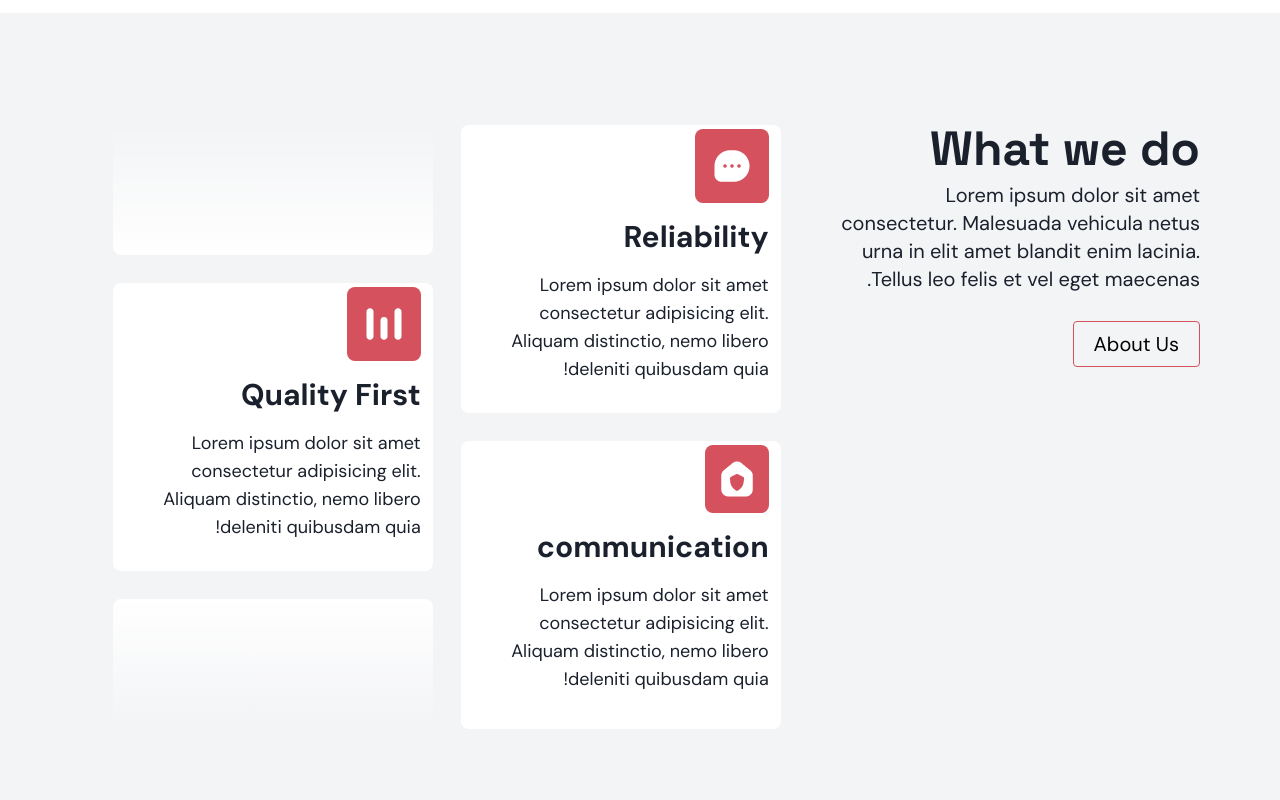
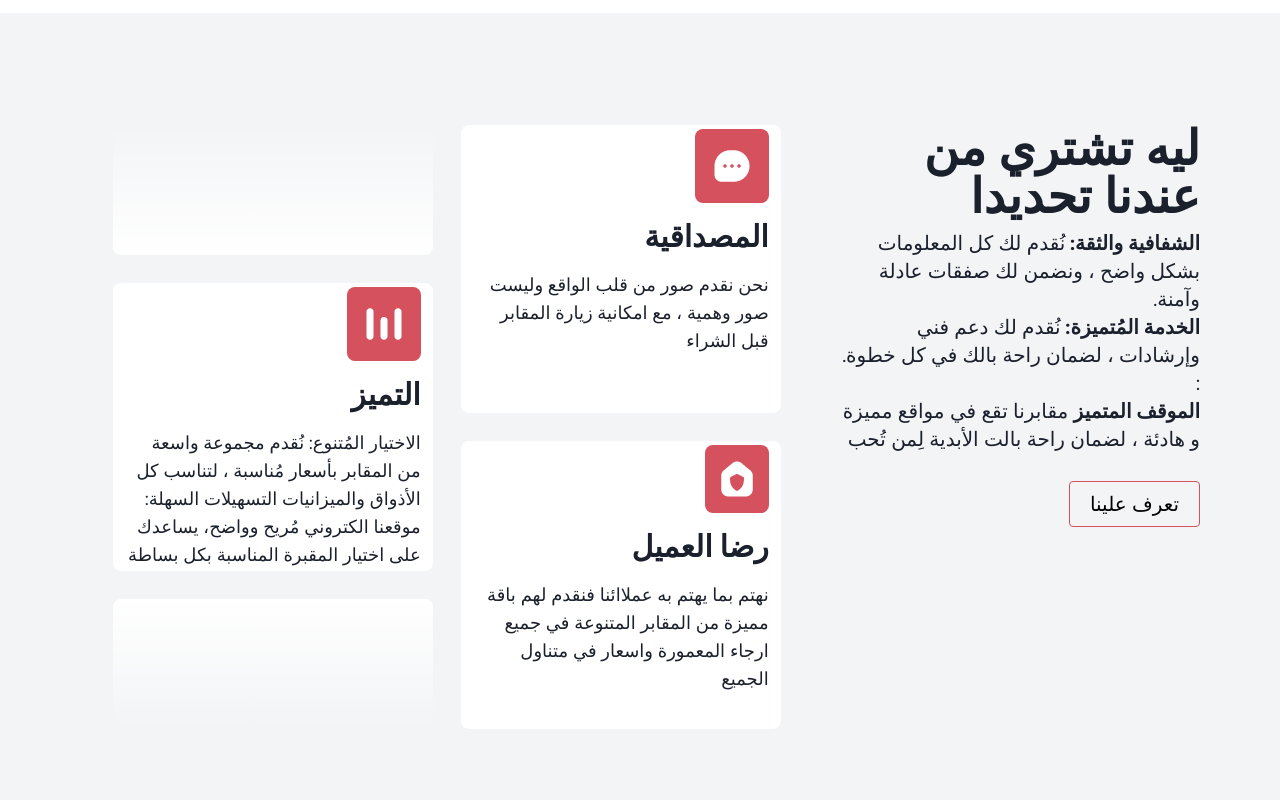
Before and after one commit to amr-abd-alhameed/ghallab, a React (Create React App) app: page /contact in a window 1280 px wide. Shown: the part 1880-2680 px from the top of the page. Built offline with nearby package versions, Linux system fonts and the light colour scheme.

Commit message:
the third release of contact page

```diff
--- a/src/components/contact-page-component/contact-page.jsx
+++ b/src/components/contact-page-component/contact-page.jsx
@@ -23,6 +23,10 @@ import { Link } from "react-router-dom";
 import { scrollToTop } from "../../constants/scrollToTop";
 
 import heroBg from "../../../src/assets/images/hero-bg-image.jpg";
+
+import icon1 from "../../assets/images/icons/reliability.png";
+import icon2 from "../../assets/images/icons/communication.png";
+import icon3 from "../../assets/images/icons/quality-first.png";
 
 const ContactPage = () => {
   const toast = useToast();
@@ -459,19 +463,22 @@ const ContactPage = () => {
             className="w-1/3 max-lg:w-full max-lg:text-center flex flex-col gap-2 items-start max-lg:items-center"
           >
             <h2 className="text-5xl max-md:text-4xl font-bold title-font">
-              What we do
+              ليه تشتري من عندنا تحديدا
             </h2>
             <p className="text-xl">
-              Lorem ipsum dolor sit amet consectetur. Malesuada vehicula netus
-              urna in elit amet blandit enim lacinia. Tellus leo felis et vel
-              eget maecenas.
+              <strong> الشفافية والثقة: </strong>
+              نُقدم لك كل المعلومات بشكل واضح ، ونضمن لك صفقات عادلة وآمنة.
+              <br /> <strong>الخدمة المُتميزة: </strong> نُقدم لك دعم فني
+              وإرشادات ، لضمان راحة بالك في كل خطوة. :<br />{" "}
+              <strong>الموقف المتميز</strong> مقابرنا تقع في مواقع مميزة و هادئة
+              ، لضمان راحة بالت الأبدية لِمن تُحب
             </p>
             <Link to="/about" onClick={scrollToTop}>
               <button
                 style={{ borderWidth: 1.5, borderRadius: 4 }}
                 className="bg-transparent  text-black border-red-500 text-xl px-5 py-2 duration-300 hover:bg-red-500 hover:text-white transition-all mt-5 max-md:mt-3"
               >
-                About Us
+                تعرف علينا
               </button>
             </Link>
           </motion.div>
@@ -494,19 +501,19 @@ const ContactPage = () => {
             {/* <div className="flex flex-col gap-7 "> */}
             <div className="flex flex-col gap-7 ">
               <WhatWeDoCard
-                iconSrc={"/icons/reliability.png"}
-                iconAlt={"reliability"}
-                title={"Reliability"}
+                iconSrc={icon1}
+                iconAlt={"المصداقية"}
+                title={"المصداقية"}
                 desc={
-                  "Lorem ipsum dolor sit amet consectetur adipisicing elit. Aliquam distinctio, nemo libero deleniti quibusdam quia!"
+                  " نحن نقدم صور من قلب الواقع وليست صور وهمية ، مع امكانية زيارة المقابر قبل الشراء"
                 }
               />
               <WhatWeDoCard
-                iconSrc={"/icons/communication.png"}
-                iconAlt={"communication"}
-                title={"communication"}
+                iconSrc={icon2}
+                iconAlt={"رضا العميل"}
+                title={"رضا العميل"}
                 desc={
-                  "Lorem ipsum dolor sit amet consectetur adipisicing elit. Aliquam distinctio, nemo libero deleniti quibusdam quia!"
+                  "نهتم بما يهتم به عملاائنا فنقدم لهم باقة مميزة من المقابر المتنوعة في جميع ارجاء المعمورة واسعار في متناول الجميع"
                 }
               />
             </div>
@@ -516,11 +523,11 @@ const ContactPage = () => {
                 className="max-md:hidden rounded-lg w-80 bg-gradient-to-t from-white to-transparent"
               ></div>
               <WhatWeDoCard
-                iconSrc={"/icons/quality-first.png"}
-                iconAlt={"quality-first"}
-                title={"Quality First"}
+                iconSrc={icon3}
+                iconAlt={"التميز"}
+                title={"التميز"}
                 desc={
-                  "Lorem ipsum dolor sit amet consectetur adipisicing elit. Aliquam distinctio, nemo libero deleniti quibusdam quia!"
+                  " الاختيار المُتنوع: نُقدم مجموعة واسعة من المقابر بأسعار مُناسبة ، لتناسب كل الأذواق والميزانيات التسهيلات السهلة: موقعنا الكتروني مُريح وواضح، يساعدك على اختيار المقبرة المناسبة بكل بساطة"
                 }
               />
               <div
@@ -543,7 +550,7 @@ const ContactPage = () => {
           viewport={{ once: true, amount: 0.2 }}
           className="text-5xl max-md:text-4xl font-semibold text-center  mb-16 max-md:mb-12"
         >
-          Customers frequently ask
+          الأسئلة الأكثر شيوعاً{" "}
         </motion.h1>
         <motion.div
           initial="initial"
```
